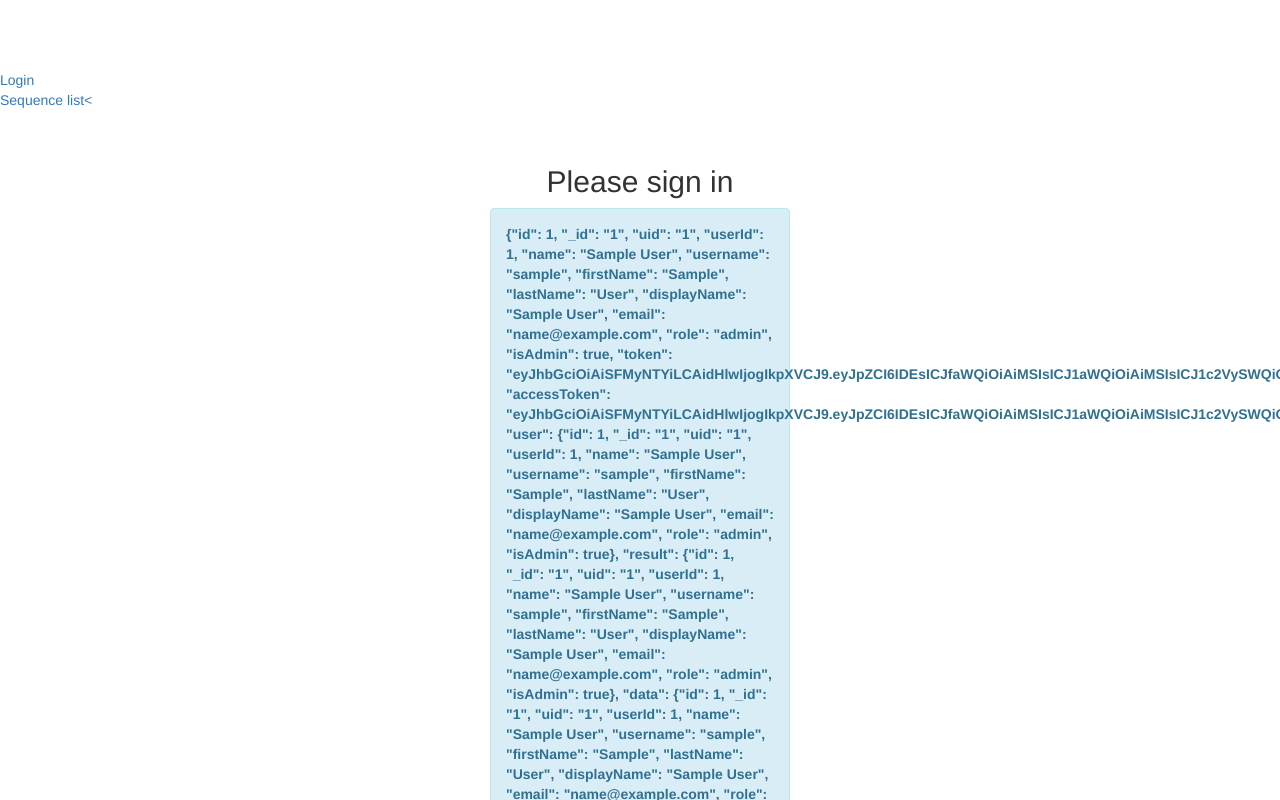
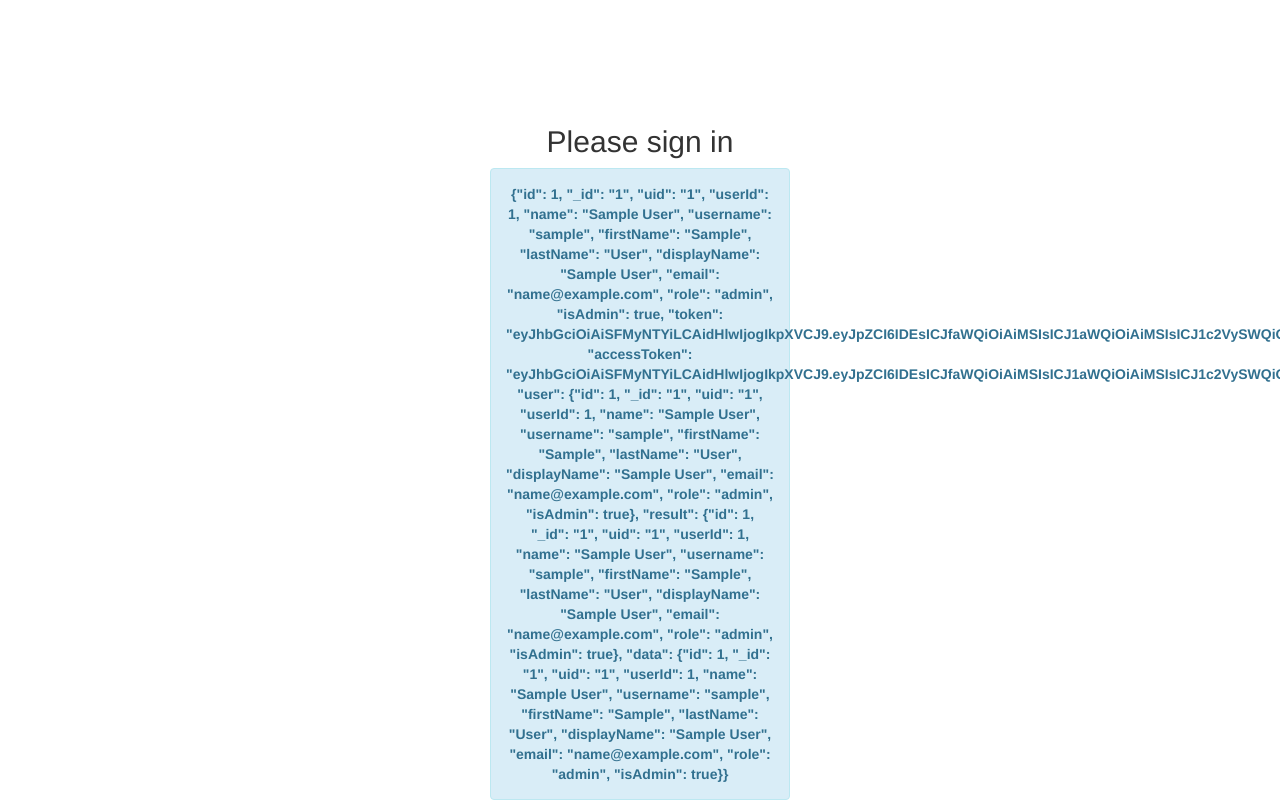
Before and after one commit to brama051/epic-frontend, an Angular app: page /login in a window 1280 px wide. Shown: the top 800 px of the page. Built offline with nearby package versions, Linux system fonts and the light colour scheme; sample sign-in values are in the browser's storage.

Commit message:
Message formatting

```diff
--- a/src/app/app.component.html
+++ b/src/app/app.component.html
@@ -1,6 +1 @@
-<nav>
-  <a routerLink="/login" routerLinkActive="active">Login</a>
-  <br>
-  <a routerLink="/" routerLinkActive="active">Sequence list<</a>
-</nav>
 <router-outlet></router-outlet>
--- a/src/app/login/login.component.html
+++ b/src/app/login/login.component.html
@@ -9,7 +9,7 @@
   </div>
   <form class="form-signin" (ngSubmit)="onSubmit(f)" #f="ngForm">
     <h2 class="form-signin-heading text-center">Please sign in</h2>
-    <div class="alert alert-info" *ngIf="message">
+    <div class="alert alert-info text-center" *ngIf="message">
       <strong>{{message}}</strong>
     </div>
     <label for="inputUsername" class="sr-only">Username</label>
```
